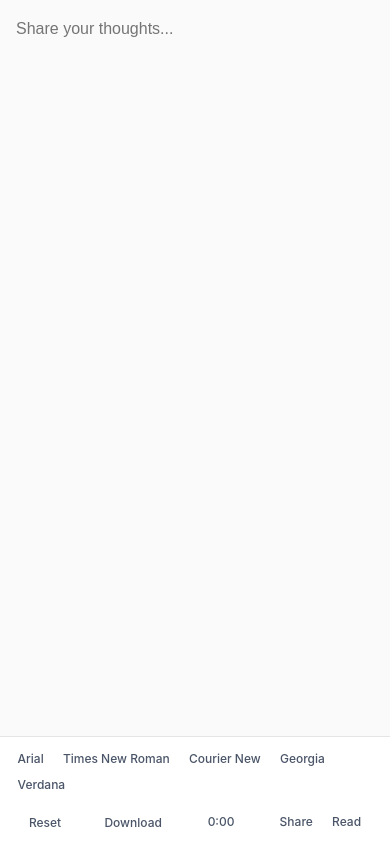
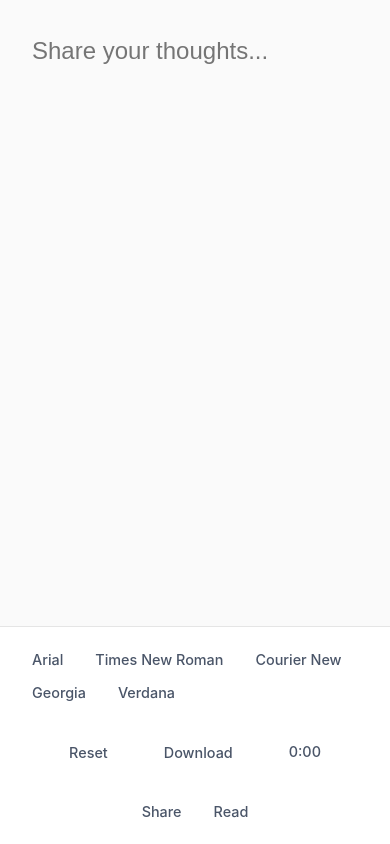
Before and after one commit to olivcho/justType, a React (Vite) app: page / in a window 390 px wide. Built offline with nearby package versions, Linux system fonts and the light colour scheme; no server answers.

Commit message:
remove responsive design cuz it was bad

```diff
--- a/src/App.css
+++ b/src/App.css
@@ -26,7 +26,6 @@
   caret-color: #3b82f6;
   caret-shape: block;
   animation: fadeInUp 0.4s ease-out forwards;
-  max-width: 100%;
 }
 
 @keyframes fadeInUp {
@@ -94,76 +93,3 @@
   min-width: 2rem;
   text-align: center;
 }
-
-/* Responsive Design */
-@media screen and (max-width: 768px) {
-  .text {
-    font-size: 1.2rem;
-    padding: 1.5rem;
-  }
-
-  .controls {
-    padding: 0.75rem;
-    gap: 1rem;
-  }
-
-  .button {
-    font-size: 0.8rem;
-    padding: 0.4rem 0.8rem;
-  }
-
-  .timer {
-    font-size: 0.8rem;
-    padding: 0.4rem 0.8rem;
-  }
-}
-
-@media screen and (max-width: 480px) {
-  .text {
-    font-size: 1rem;
-    padding: 1rem;
-  }
-
-  .controls {
-    padding: 0.5rem;
-    gap: 0.75rem;
-  }
-
-  .button {
-    font-size: 0.75rem;
-    padding: 0.3rem 0.6rem;
-  }
-
-  .timer {
-    font-size: 0.75rem;
-    padding: 0.3rem 0.6rem;
-  }
-}
-
-/* For very small screens */
-@media screen and (max-width: 320px) {
-  .text {
-    font-size: 0.9rem;
-    padding: 0.75rem;
-  }
-
-  .controls {
-    padding: 0.4rem;
-    gap: 0.5rem;
-  }
-}
-
-/* For larger screens */
-@media screen and (min-width: 1200px) {
-  .text {
-    max-width: 1200px;
-    margin: 0 auto;
-  }
-
-  .controls {
-    max-width: 1200px;
-    margin: 0 auto;
-    left: 50%;
-    transform: translateX(-50%);
-  }
-}
```
Also changed, not shown: 6 other files (tests, documents, lock files or other folders).
